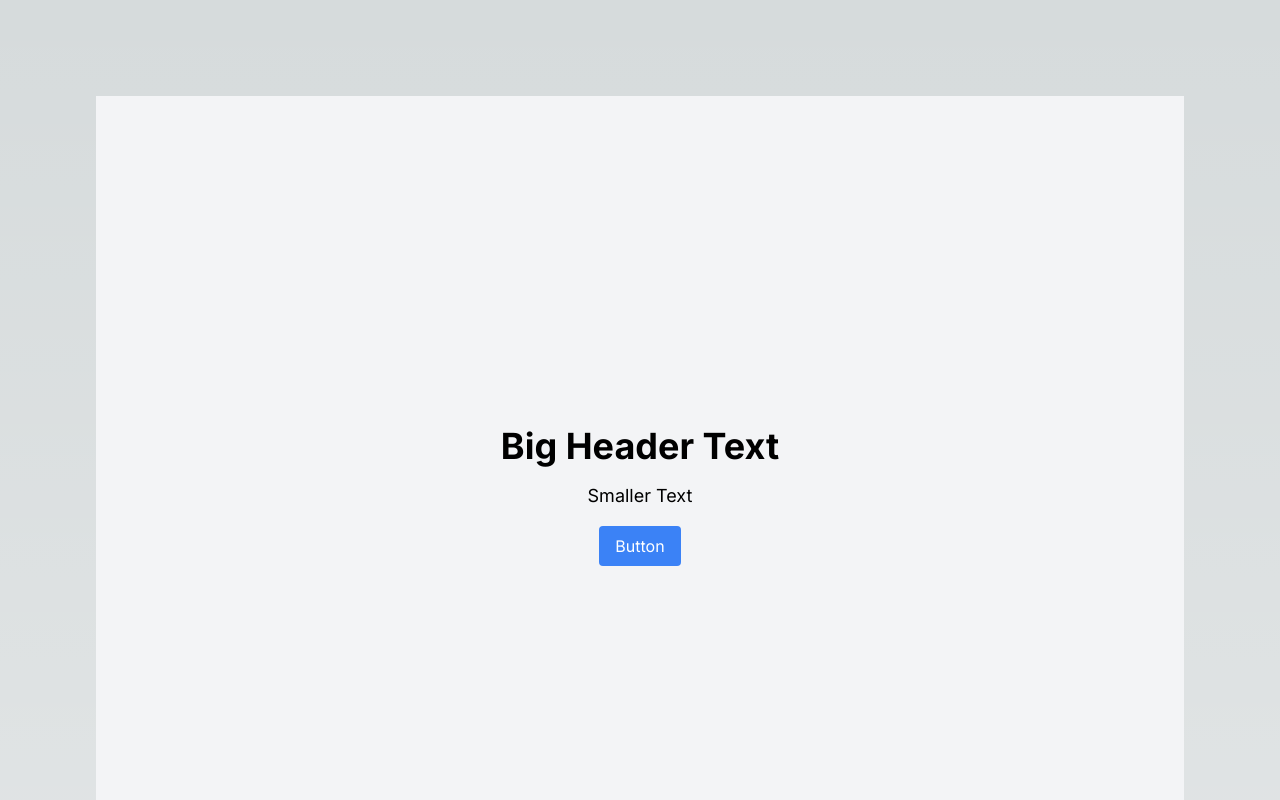
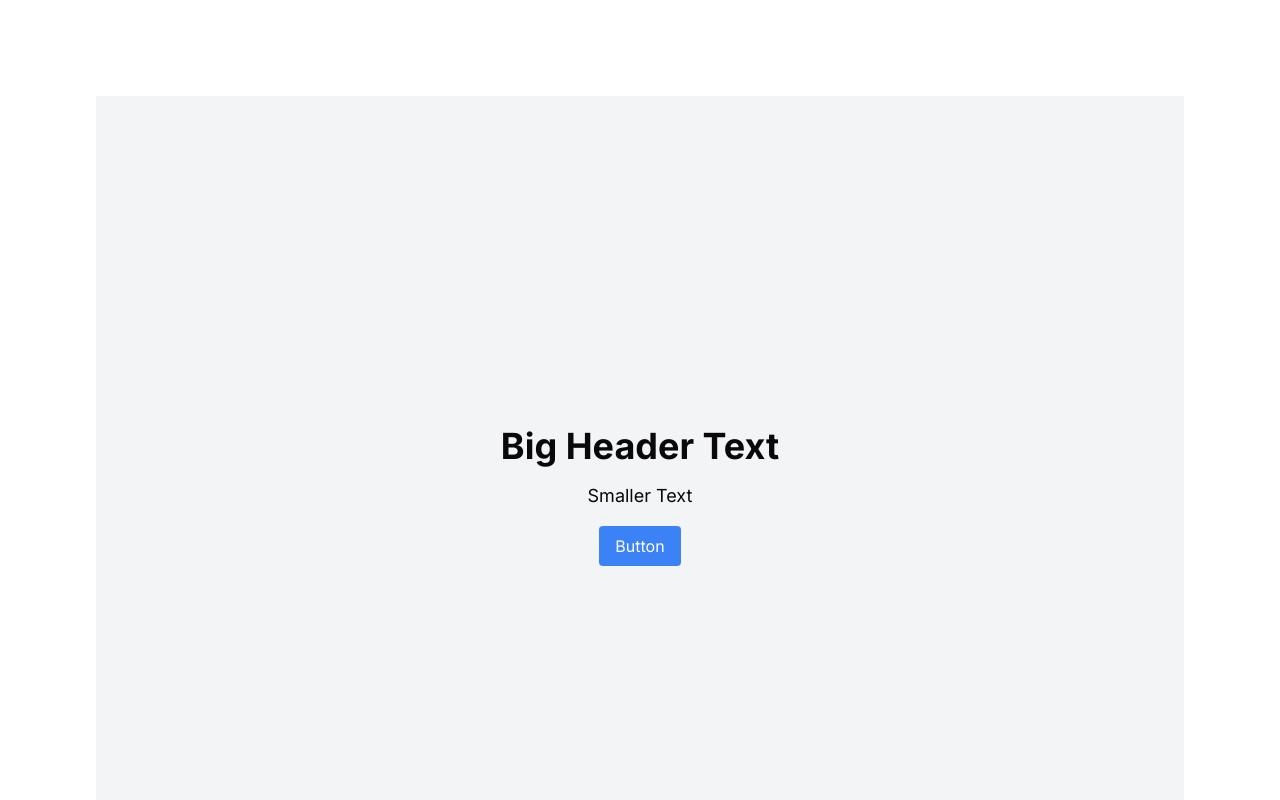
Before and after one commit to bvdr/website, a Next.js app: page /articles in a window 1280 px wide. Shown: the top 800 px of the page. Built offline with nearby package versions, Linux system fonts and the light colour scheme.

Commit message:
Add shadcdn library config

```diff
--- a/app/globals.css
+++ b/app/globals.css
@@ -2,26 +2,75 @@
 @tailwind components;
 @tailwind utilities;
 
-:root {
-  --foreground-rgb: 0, 0, 0;
-  --background-start-rgb: 214, 219, 220;
-  --background-end-rgb: 255, 255, 255;
-}
+@layer base {
+  :root {
+    --background: 0 0% 100%;
+    --foreground: 240 10% 3.9%;
 
-@media (prefers-color-scheme: dark) {
-  :root {
-    --foreground-rgb: 255, 255, 255;
-    --background-start-rgb: 0, 0, 0;
-    --background-end-rgb: 0, 0, 0;
+    --card: 0 0% 100%;
+    --card-foreground: 240 10% 3.9%;
+
+    --popover: 0 0% 100%;
+    --popover-foreground: 240 10% 3.9%;
+
+    --primary: 240 5.9% 10%;
+    --primary-foreground: 0 0% 98%;
+
+    --secondary: 240 4.8% 95.9%;
+    --secondary-foreground: 240 5.9% 10%;
+
+    --muted: 240 4.8% 95.9%;
+    --muted-foreground: 240 3.8% 46.1%;
+
+    --accent: 240 4.8% 95.9%;
+    --accent-foreground: 240 5.9% 10%;
+
+    --destructive: 0 84.2% 60.2%;
+    --destructive-foreground: 0 0% 98%;
+
+    --border: 240 5.9% 90%;
+    --input: 240 5.9% 90%;
+    --ring: 240 10% 3.9%;
+
+    --radius: 0.5rem;
+  }
+
+  .dark {
+    --background: 240 10% 3.9%;
+    --foreground: 0 0% 98%;
+
+    --card: 240 10% 3.9%;
+    --card-foreground: 0 0% 98%;
+
+    --popover: 240 10% 3.9%;
+    --popover-foreground: 0 0% 98%;
+
+    --primary: 0 0% 98%;
+    --primary-foreground: 240 5.9% 10%;
+
+    --secondary: 240 3.7% 15.9%;
+    --secondary-foreground: 0 0% 98%;
+
+    --muted: 240 3.7% 15.9%;
+    --muted-foreground: 240 5% 64.9%;
+
+    --accent: 240 3.7% 15.9%;
+    --accent-foreground: 0 0% 98%;
+
+    --destructive: 0 62.8% 30.6%;
+    --destructive-foreground: 0 0% 98%;
+
+    --border: 240 3.7% 15.9%;
+    --input: 240 3.7% 15.9%;
+    --ring: 240 4.9% 83.9%;
   }
 }
 
-body {
-  color: rgb(var(--foreground-rgb));
-  background: linear-gradient(
-      to bottom,
-      transparent,
-      rgb(var(--background-end-rgb))
-    )
-    rgb(var(--background-start-rgb));
+@layer base {
+  * {
+    @apply border-border;
+  }
+  body {
+    @apply bg-background text-foreground;
+  }
 }
--- a/app/layout.tsx
+++ b/app/layout.tsx
@@ -1,4 +1,5 @@
 import './globals.css'
+import { ThemeProvider } from "@/components/theme-provider"
 import type { Metadata } from 'next'
 import { Inter } from 'next/font/google'
 
@@ -16,7 +17,11 @@
 }) {
   return (
     <html lang="en">
-      <body className={inter.className}>{children}</body>
+      <body className={inter.className}>
+          <ThemeProvider attribute="class" defaultTheme="system" enableSystem>
+            {children}
+          </ThemeProvider>
+      </body>
     </html>
   )
 }
--- /dev/null
+++ b/components/theme-provider.tsx
@@ -0,0 +1,9 @@
+"use client"
+
+import * as React from "react"
+import { ThemeProvider as NextThemesProvider } from "next-themes"
+import { type ThemeProviderProps } from "next-themes/dist/types"
+
+export function ThemeProvider({ children, ...props }: ThemeProviderProps) {
+  return <NextThemesProvider {...props}>{children}</NextThemesProvider>
+}
--- /dev/null
+++ b/lib/utils.ts
@@ -0,0 +1,6 @@
+import { type ClassValue, clsx } from "clsx"
+import { twMerge } from "tailwind-merge"
+
+export function cn(...inputs: ClassValue[]) {
+  return twMerge(clsx(inputs))
+}
--- a/package.json
+++ b/package.json
@@ -13,14 +13,19 @@
     "@types/react": "18.2.21",
     "@types/react-dom": "18.2.7",
     "autoprefixer": "10.4.15",
+    "class-variance-authority": "^0.7.0",
+    "clsx": "^2.0.0",
     "eslint": "8.48.0",
     "eslint-config-next": "13.4.19",
+    "lucide-react": "^0.274.0",
     "next": "13.4.19",
     "next-themes": "^0.2.1",
     "postcss": "8.4.29",
     "react": "18.2.0",
     "react-dom": "18.2.0",
+    "tailwind-merge": "^1.14.0",
     "tailwindcss": "3.3.3",
+    "tailwindcss-animate": "^1.0.7",
     "typescript": "5.2.2"
   }
 }
--- /dev/null
+++ b/tailwind.config.js
@@ -0,0 +1,76 @@
+/** @type {import('tailwindcss').Config} */
+module.exports = {
+  darkMode: ["class"],
+  content: [
+    './pages/**/*.{ts,tsx}',
+    './components/**/*.{ts,tsx}',
+    './app/**/*.{ts,tsx}',
+    './src/**/*.{ts,tsx}',
+	],
+  theme: {
+    container: {
+      center: true,
+      padding: "2rem",
+      screens: {
+        "2xl": "1400px",
+      },
+    },
+    extend: {
+      colors: {
+        border: "hsl(var(--border))",
+        input: "hsl(var(--input))",
+        ring: "hsl(var(--ring))",
+        background: "hsl(var(--background))",
+        foreground: "hsl(var(--foreground))",
+        primary: {
+          DEFAULT: "hsl(var(--primary))",
+          foreground: "hsl(var(--primary-foreground))",
+        },
+        secondary: {
+          DEFAULT: "hsl(var(--secondary))",
+          foreground: "hsl(var(--secondary-foreground))",
+        },
+        destructive: {
+          DEFAULT: "hsl(var(--destructive))",
+          foreground: "hsl(var(--destructive-foreground))",
+        },
+        muted: {
+          DEFAULT: "hsl(var(--muted))",
+          foreground: "hsl(var(--muted-foreground))",
+        },
+        accent: {
+          DEFAULT: "hsl(var(--accent))",
+          foreground: "hsl(var(--accent-foreground))",
+        },
+        popover: {
+          DEFAULT: "hsl(var(--popover))",
+          foreground: "hsl(var(--popover-foreground))",
+        },
+        card: {
+          DEFAULT: "hsl(var(--card))",
+          foreground: "hsl(var(--card-foreground))",
+        },
+      },
+      borderRadius: {
+        lg: "var(--radius)",
+        md: "calc(var(--radius) - 2px)",
+        sm: "calc(var(--radius) - 4px)",
+      },
+      keyframes: {
+        "accordion-down": {
+          from: { height: 0 },
+          to: { height: "var(--radix-accordion-content-height)" },
+        },
+        "accordion-up": {
+          from: { height: "var(--radix-accordion-content-height)" },
+          to: { height: 0 },
+        },
+      },
+      animation: {
+        "accordion-down": "accordion-down 0.2s ease-out",
+        "accordion-up": "accordion-up 0.2s ease-out",
+      },
+    },
+  },
+  plugins: [require("tailwindcss-animate")],
+}
```
Also changed, not shown: components.json (added), 1 other file (tests, documents, lock files or other folders).
